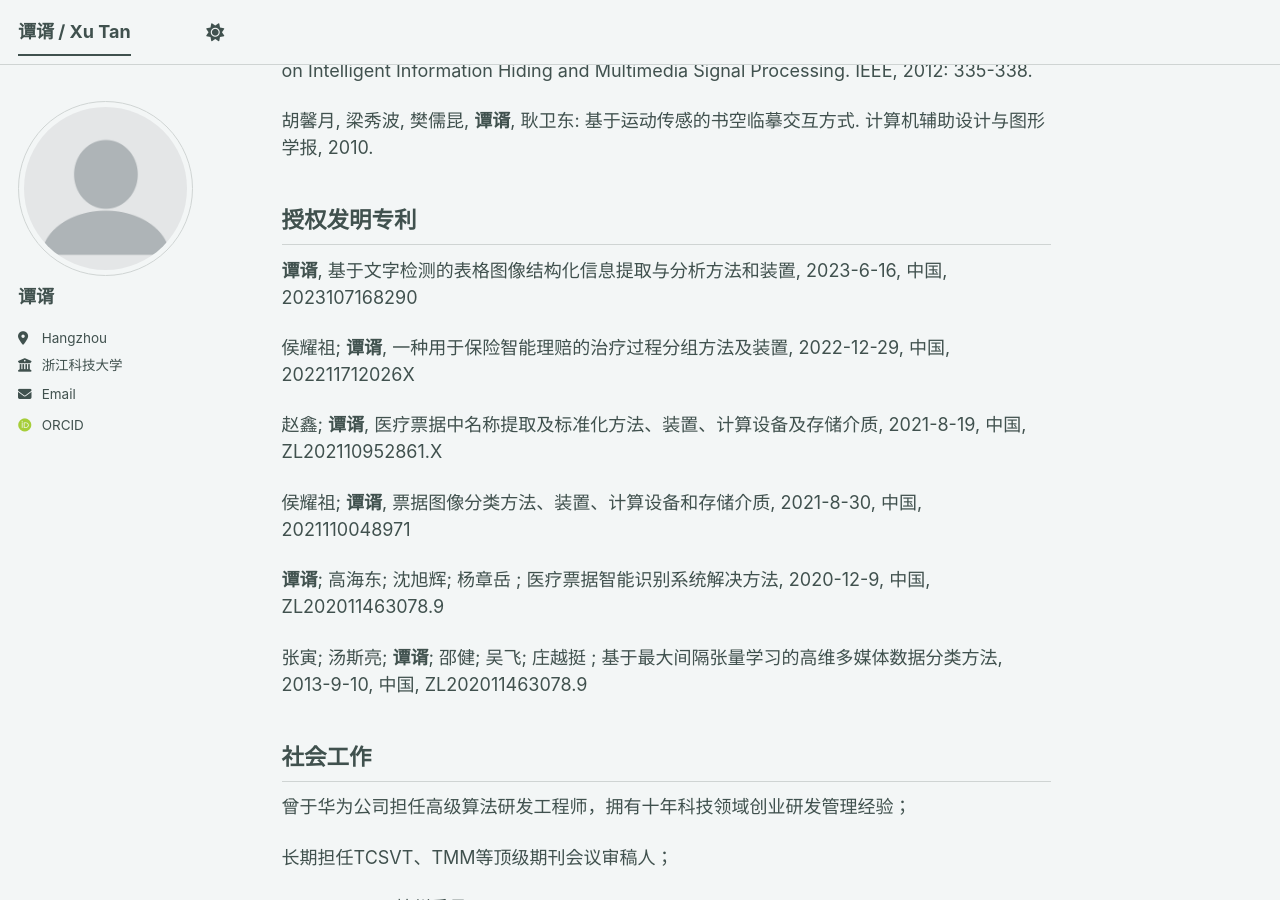
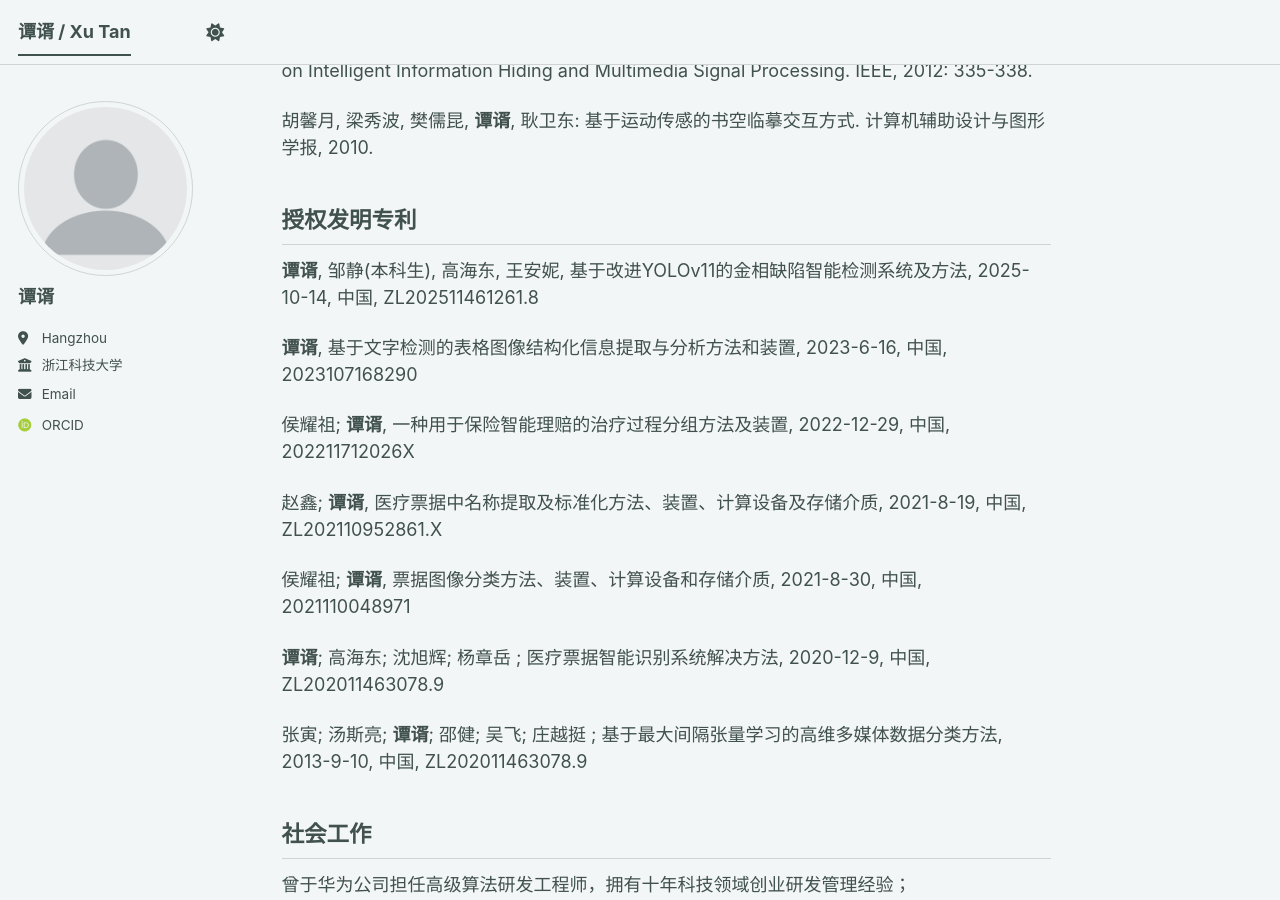
Before and after one commit to tumitx/tumitx.github.io, a Jekyll site: the page built from _pages/about.md, in a window 1280 px wide and 900 px high, scrolled down 2360 px. Built offline with Jekyll 4.4.1, drawn with Linux system fonts in a browser that asks for light colours; some web fonts are replaced; a script bundle is joined from its source files by our own code; library files that are not in the unit come from our copies.

Commit message:
Update about.md

```diff
--- a/_pages/about.md
+++ b/_pages/about.md
@@ -73,6 +73,8 @@ Fei Wu; **Xu Tan**; Yi Yang; Dacheng Tao; Siliang Tang; Yueting Zhuang. Supervis
 
 ## 授权发明专利
 
+**谭谞**, 邹静(本科生), 高海东, 王安妮, 基于改进YOLOv11的金相缺陷智能检测系统及方法, 2025-10-14, 中国, ZL202511461261.8
+
 **谭谞**, 基于文字检测的表格图像结构化信息提取与分析方法和装置, 2023-6-16, 中国, 2023107168290
 
 侯耀祖; **谭谞**, 一种用于保险智能理赔的治疗过程分组方法及装置, 2022-12-29, 中国, 202211712026X
```
